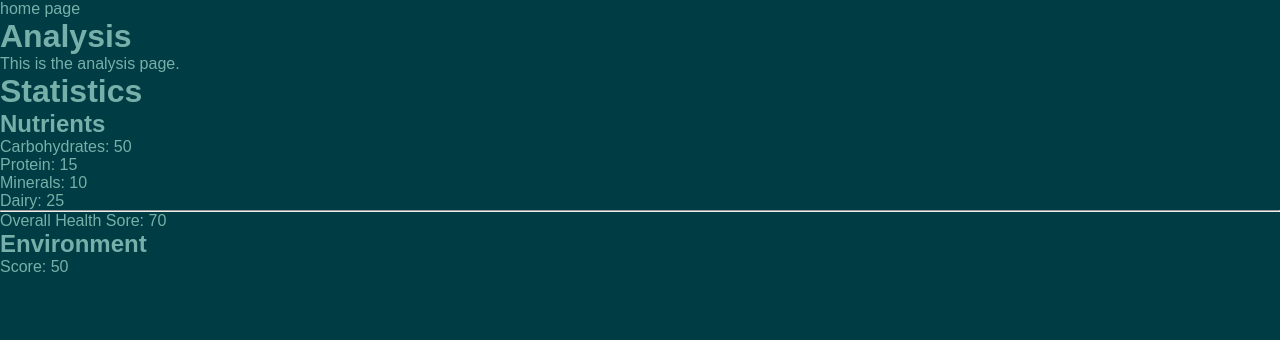
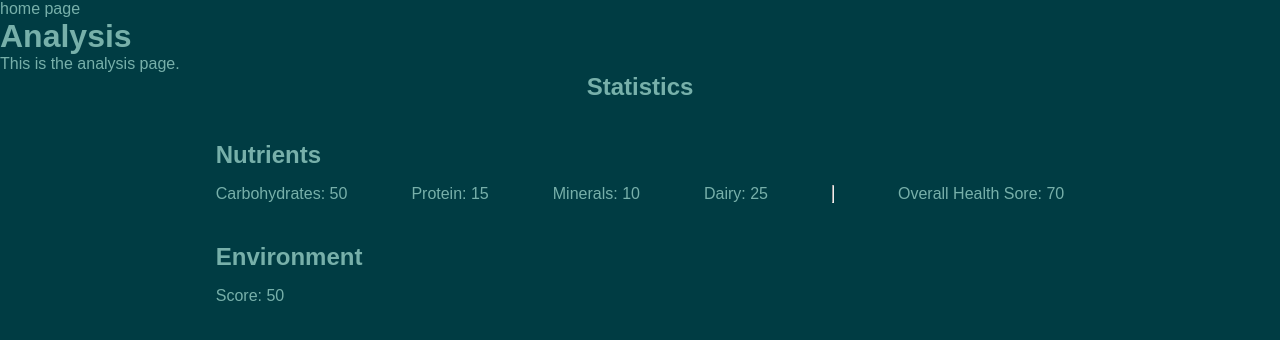
Before and after one commit to biotechHack24/you-are-what-you-eat, a Next.js app: page / in a window 1280 px wide. Shown: the top 340 px of the page. Built offline with nearby package versions, Linux system fonts and the light colour scheme.

Commit message:
feat: statistics outline

```diff
--- a/src/app/statistics/page.module.css
+++ b/src/app/statistics/page.module.css
@@ -1,3 +1,20 @@
-p.something {
-    font-size: 50%;
+.main {
+    display: flex;
+    flex-direction: column;
+    justify-content: center;
+    align-items: center;
 }
+
+.data {
+    align-items: baseline;
+}
+
+.section_heading {
+    margin-top: 5svh;
+    margin-bottom: 2svh;
+}
+
+.data_subsection {
+    display: flex;
+    gap: 5svw;
+}
--- a/src/app/statistics/page.tsx
+++ b/src/app/statistics/page.tsx
@@ -15,17 +15,23 @@ export default function Statistics() {
     };
 
     return (
-        <main className={styles.main}>
-            <h1>Statistics</h1>
-            <h2>Nutrients</h2>
+        <section className={styles.main}>
+            <h1 className={styles.heading}>Statistics</h1>
+            <section className={styles.data}>
+                <h2 className={styles.section_heading}>Nutrients</h2>
+                <section className={styles.data_subsection}>
                     <p>Carbohydrates: {example_obj.nutrients.carbohydrates}</p>
                     <p>Protein: {example_obj.nutrients.protein}</p>
                     <p>Minerals: {example_obj.nutrients.minerals}</p>
                     <p>Dairy: {example_obj.nutrients.dairy}</p>
                     <hr />
                     <p>Overall Health Sore: {example_obj.health_score}</p>
-            <h2>Environment</h2>
+                </section>
+                <h2 className={styles.section_heading}>Environment</h2>
+                <section className={styles.data_subsection}>
                     <p>Score: {example_obj.environmental_score}</p>
-        </main>
+                </section>
+            </section>
+        </section>
     );
 }
```
Lines whose indentation alone changed are shown as unchanged.
